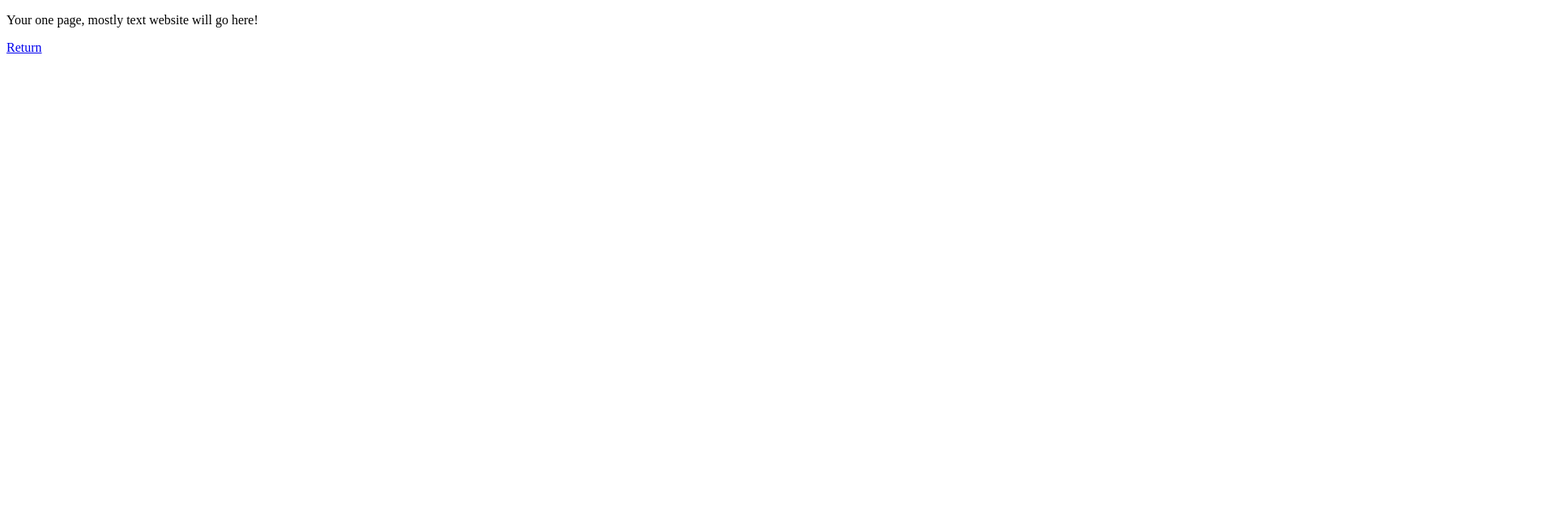
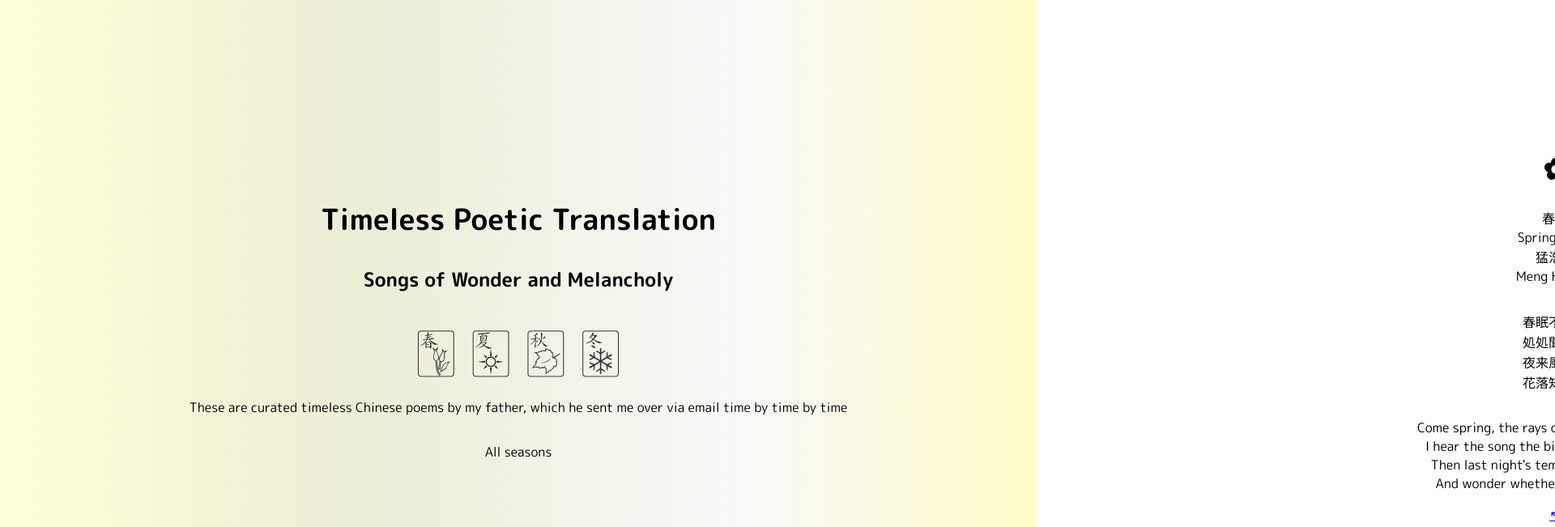
Before and after one commit to nsk0912/ultralight, a plain HTML site: page week1/index.html in a window 1280 px wide. Shown: the top 651 px of the page at 81% size, 1920 px wide, since content can reach past the window. Drawn offline with Linux system fonts and the light colour scheme.

Commit message:
week1 website

```diff
--- a/week1/index.html
+++ b/week1/index.html
@@ -1,25 +1,132 @@
 <!DOCTYPE html>
-
-<html>
+<html lang="en">
 
 <head>
-    <title>Your title goes here</title>
-    <meta charset="utf-8" />
-    <meta name="viewport" content="width=device-width, user-scalable=no" />
+    <meta charset="UTF-8">
+    <meta name="viewport" content="width=device-width, initial-scale=1.0">
+    <title>Horizontal Website</title>
+    <link rel="stylesheet" href="https://fonts.googleapis.com/css2?family=M+PLUS+Rounded+1c:wght@400;700&display=swap">
+
     <style>
-        /* You can put any styles here */
+        body {
+            display: flex;
+            flex-direction: row;
+            font-family: 'M PLUS Rounded 1c', sans-serif;
+            margin: 0;
+            padding: 0;
+            overflow-x: auto;
+            position: relative;
+        }
+
+        body::before {
+            content: "";
+            position: fixed;
+            top: 0;
+            left: 0;
+            width: 100%;
+            height: 100%;
+            z-index: -1;
+            background: rgb(254, 255, 216);
+            background: linear-gradient(90deg, rgba(254, 255, 216, 1) 0%, rgba(236, 237, 214, 1) 35%, rgb(249, 249, 249) 72%, rgba(255, 252, 200, 1) 100%);
+        }
+
+        .container {
+            display: flex;
+            flex-direction: row;
+        }
+
+        section {
+            width: 100vw;
+            height: 100vh;
+            text-align: center;
+            display: flex;
+            flex-direction: column;
+            align-items: center;
+            justify-content: center;
+            border: none solid #ccc;
+            box-sizing: border-box;
+        }
+
+        h1 {
+            font-size: 36px;
+            margin-bottom: 5px;
+        }
+
+        h3 {
+            font-size: 24px;
+        }
+
+        .season-container {
+            display: flex;
+        }
+
+        season {
+            font-size: 60px;
+            cursor: pointer;
+            text-decoration: none;
+            color: #333;
+            margin: 0 10px;
+        }
+
+        back {
+            font-size: 30px;
+            cursor: pointer;
+            text-decoration: none;
+            color: #333;
+            margin: 0 10px;
+        }
+
+        section:nth-child(even) {
+            background-color: transparent;
+        }
+
     </style>
 </head>
 
 <body>
 
-    <p>
-        Your one page, mostly text website will go here!
-    </p>
-    <p>
-        <a href="../index.html">Return</a>
-    </p>
+    <div class="container">
+        <section id="first-section">
+            <h1>Timeless Poetic Translation</h1>
+            <h3>Songs of Wonder and Melancholy</h3>
+            <div class="season-container">
+                <a href="#spring-section"><season>🀦</season></a>
+                <a href="#summer-section"><season>🀧</season></a>
+                <a href="#fall-section"><season>🀨</season></a>
+                <a href="#winter-section"><season>🀩</season></a>
+            </div>
+            <p>These are curated timeless Chinese poems by my father, which he sent me over via email time by time by time</p>
+            <p>All seasons</p>
+        </section>
 
-</body>
+        <section id="spring-section">
+            <h1>✿</h1>
+            <p>春暁 <br>Spring Dawn <br> 猛浩然<br> Meng Haoran</p>
+            <p>春眠不覚暁<br>処処聞啼鳥<br>夜来風雨声<br>花落知多少</p>
+            <p>Come spring, the rays of dawn no longer wake<br> I hear the song the birds surrounding make<br>Then last night's tempest suddenly recall<br>And wonder whether fell the flowers all</p>
+            <a href="#" class="back">↖︎</a>
+        </section>
 
-</html>
+        <section id="summer-section">
+            <h1>☄</h1>
+            <p>夏意<br>Summer Mood<br> 蘇舜欽<br> Su Shunqin</p>
+            <p>別院深深夏箪清<br>石榴開遍透簾明<br>樹陰満地日当午<br>夢覚流鶯時一声</p>
+            <p>On mat bamboo reclining deep within a yard serene<br> The sun ascends to noon, the ground awash in pools of shade<br>My dream dispelled with warbling by a nightingale unseen</p>
+            <a href="#" class="back">↖︎</a>
+        </section>
+
+        <section id="fall-section">
+            <h1>❧</h1>
+            <p>山下残夏偶作<br>Impromptu Poem on Late Summer Heat in the Hills<br>李山甫<br> Li Shanfu</p>
+            <p>等閒三伏後<br>独臥此高丘<br>林風爽帶秋<br>声名何要出<br>吟詠亦堪休<br>自許紅塵外<br>雲溪好漱流</p>
+            <p>I live in ease once past the dog-star days<br>These wooded heights alone inhabiting<br>Though ling'ring heat be hotter than a blaze<br>The forest winds a breath autumnal bring<br>What need to leave and seek for fame inane?<br>To ever odes and verse compose and sing?<br>Apart I stand from all the dirt mundane<br>Content my mouth to cleanse at mountain spring</p>
+                <a href="#" class="back">↖︎</a>
+            </section>
+
+        <section id="winter-section">
+            <h1>☃︎</h1>
+            <p>哭姑<br>Mourning my Mother-in-Law<br>廖雲錦<br>Liao Yunjin</p>
+            <p>禁寒惜暖十余春<br>往事回頭倍愴神<br>幾度登楼親視膳<br>掲開幃幕已無人</p>
+            <p>I kept out cold and kept in warmth for winters more than ten<br>It multiplies my sorrow to recall the days back when<br>How many times with tray of food in hand I climbed the</p>
+                <a href="#" class="back">↖︎</a>
+            </section>
```
Also changed, not shown: index.html (+1 -0 lines), 2 other files.
